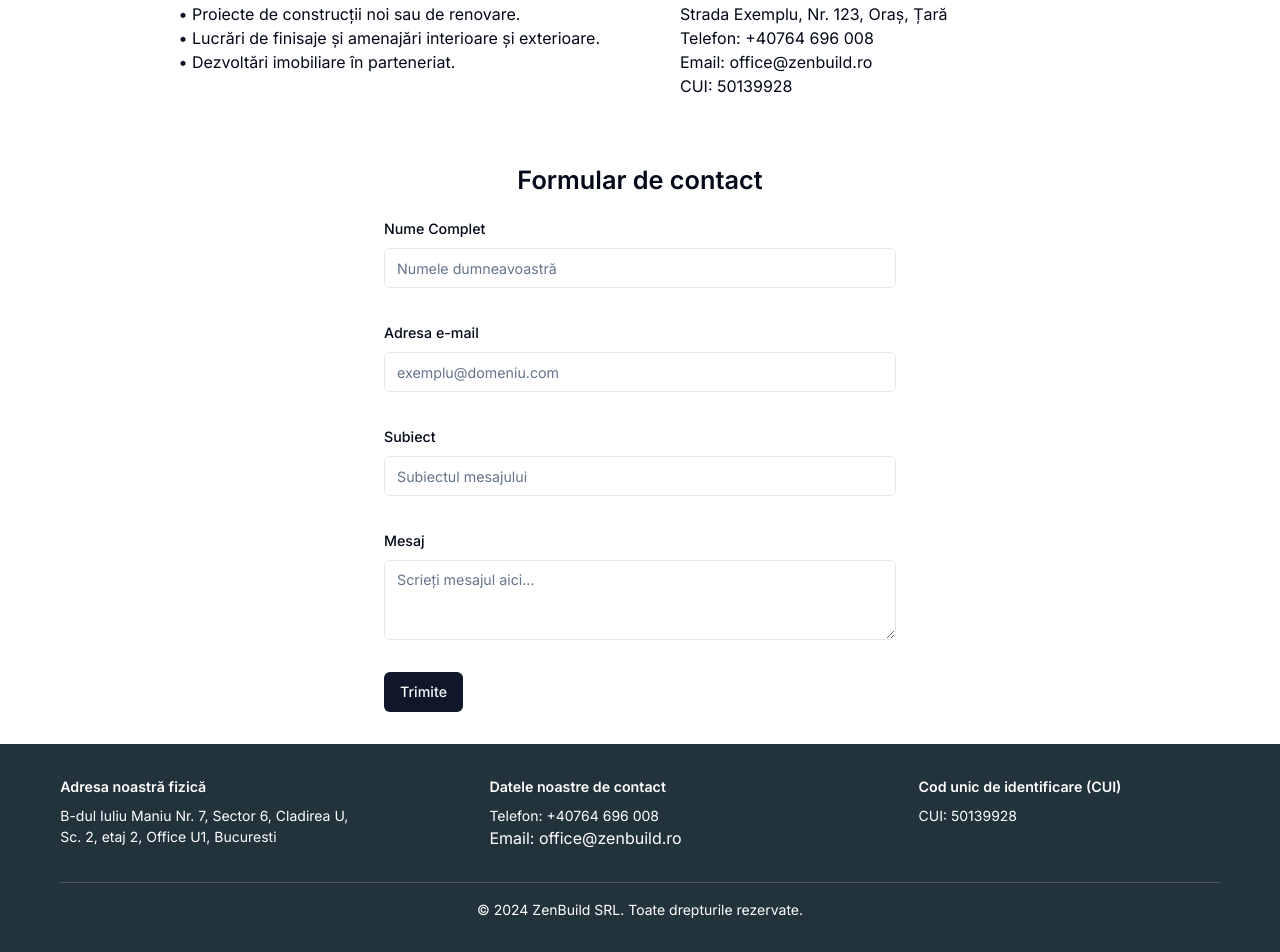
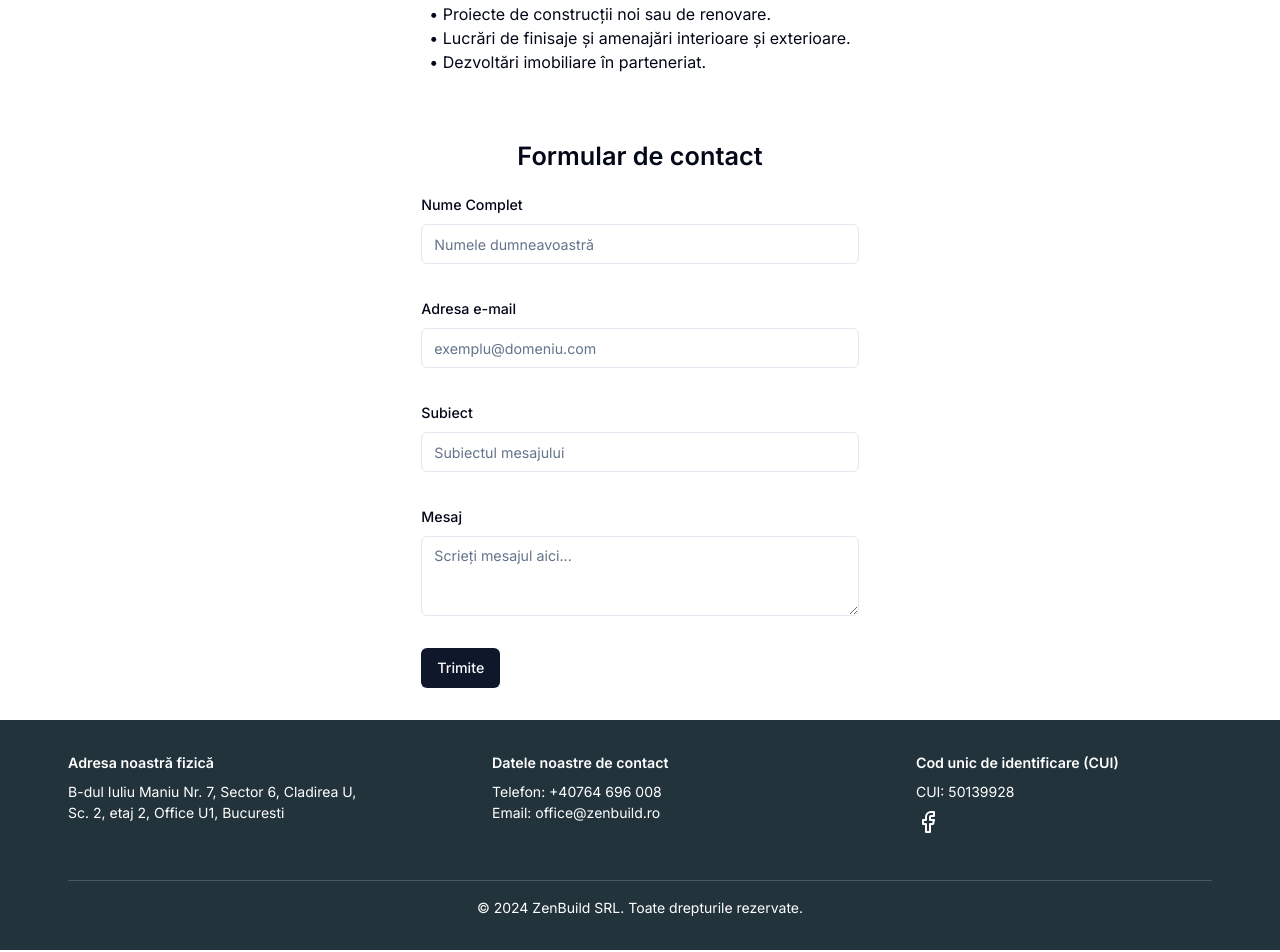
Before and after one commit to alexvieru1/zenbuild-v2, a Next.js app: page /pentru-constructori in a window 1280 px wide. Shown: the part 1207-2159 px from the top of the page. Built offline with nearby package versions, Linux system fonts and the light colour scheme.

Commit message:
footer & constructori fix

```diff
--- a/app/(routes)/pentru-constructori/components/ConstructoriMain.tsx
+++ b/app/(routes)/pentru-constructori/components/ConstructoriMain.tsx
@@ -102,7 +102,7 @@ const ConstructoriMain = () => {
         ))}
       </div>
       <div className="flex flex-col justify-center">
-        <div className="w-full grid grid-cols-1 md:grid-cols-2 gap-20 my-10 p-2">
+        <div className="w-full grid grid-cols-1 gap-20 my-10 p-2">
           <motion.div
             initial={{ x: "-100px", opacity: 0 }}
             animate={{ x: 0, opacity: 1 }}
@@ -119,7 +119,7 @@ const ConstructoriMain = () => {
             </ul>
           </motion.div>
 
-          <motion.div
+          {/* <motion.div
             initial={{ x: "100px", opacity: 0 }}
             animate={{ x: 0, opacity: 1 }}
             transition={{ delay: 2, duration: 1, ease: "easeInOut" }}
@@ -133,7 +133,7 @@ const ConstructoriMain = () => {
               <p>Email: office@zenbuild.ro</p>
             </Link>
             <p>CUI: 50139928</p>
-          </motion.div>
+          </motion.div> */}
         </div>
         <div className="flex flex-col justify-center items-center">
           <p className="font-semibold text-lg my-4">Formular de contact</p>
--- a/components/Footer.tsx
+++ b/components/Footer.tsx
@@ -1,3 +1,4 @@
+import { FacebookIcon } from "lucide-react";
 import Link from "next/link";
 import React from "react";
 
@@ -7,30 +8,32 @@ const Footer = () => {
       <div className=" mx-auto px-4 sm:px-6 lg:px-8">
         <div className="flex flex-col md:flex-row justify-evenly mb-8 lg:space-x-32">
           <div className="mb-6 md:mb-0 md:w-1/3">
-            <h2 className="text-sm font-semibold mb-2">
-              Adresa noastră fizică
-            </h2>
+            <h2 className="text-sm font-semibold mb-2">Adresa noastră fizică</h2>
             <p className="text-xs">
               B-dul Iuliu Maniu Nr. 7, Sector 6, Cladirea U, Sc. 2, etaj 2,
               Office U1, Bucuresti
             </p>
           </div>
           <div className="mb-6 md:mb-0 md:w-1/3">
-            <h2 className="text-sm font-semibold mb-2">
-              Datele noastre de contact
-            </h2>
+            <h2 className="text-sm font-semibold mb-2">Datele noastre de contact</h2>
             <Link href="tel:+40764696008">
               <p className="text-xs">Telefon: +40764 696 008</p>
             </Link>
             <Link href="mailto:office@zenbuild.ro">
-              <p>Email: office@zenbuild.ro</p>
+              <p className="text-xs">Email: office@zenbuild.ro</p>
             </Link>
           </div>
           <div className="md:w-1/3">
-            <h2 className="text-sm font-semibold mb-2">
-              Cod unic de identificare (CUI)
-            </h2>
+            <h2 className="text-sm font-semibold mb-2">Cod unic de identificare (CUI)</h2>
             <p className="text-xs">CUI: 50139928</p>
+            <a
+              href="https://www.facebook.com/profile.php?id=61563023937884"
+              target="_blank"
+              rel="noopener noreferrer"
+              className="inline-block my-2"
+            >
+              <FacebookIcon className="hover:text-blue-500 transition-colors duration-200" />
+            </a>
           </div>
         </div>
         <div className="border-t border-gray-600 pt-4 text-xs">
--- a/components/homepage/HomeAbout.tsx
+++ b/components/homepage/HomeAbout.tsx
@@ -1,18 +1,20 @@
 "use client";
 import Image from "next/image";
-import React from "react";
+import React, { useState } from "react";
 import { motion } from "framer-motion";
 import AnimatedCounter from "../AnimatedCounter";
 
 const HomeAbout = () => {
+  const [isCounterVisible, setIsCounterVisible] = useState(false);
+
   return (
     <div
       id="despre-noi"
-      className="flex 4xs:flex-col lg:flex-row justify-around"
+      className="flex 4xs:flex-col lg:flex-row justify-around overflow-hidden"
     >
       <div className="flex 4xs:flex-col lg:flex-row justify-around 4xs:w-full lg:w-[80%] mt-4">
-        <div className="flex justify-end items-center  min-h-[70vh] lg:w-[50vw] lg:mr-5">
-          <div className="flex-col justify-start  items-start text-end px-5 z-10">
+        <div className="flex justify-end items-center min-h-[70vh] lg:w-[50vw] lg:mr-5">
+          <div className="flex-col justify-start items-start text-end px-5 z-10">
             <motion.div
               className="border-white border-t-[20px] border-b-[20px] border-r-[15px]"
               initial={{ opacity: 0, x: -200 }}
@@ -37,8 +39,10 @@ const HomeAbout = () => {
                 opacity: 1,
                 transition: { duration: 1, delay: 1 },
               }}
+              onViewportEnter={() => setIsCounterVisible(true)}
               viewport={{ once: true }}
             >
+              {isCounterVisible && (
                 <AnimatedCounter
                   count={50}
                   classNameText="text-2xl text-[#bb835e] font-semibold"
@@ -46,6 +50,7 @@ const HomeAbout = () => {
                   delayAmount={3}
                   classNameSup="my-auto text-lg text-[#bb835e] font-semibold"
                 />
+              )}
               <h1 className="font-semibold"> ani de experienta</h1>
             </motion.div>
           </div>
@@ -66,7 +71,7 @@ const HomeAbout = () => {
             />
           </motion.div>
         </div>
-        <div className=" min-h-[70vh] lg:w-[50vw] lg:ml-5 flex flex-col p-10">
+        <div className="min-h-[70vh] lg:w-[50vw] lg:ml-5 flex flex-col p-10">
           <h6 className="text-md text-[#bb835e] ">DESPRE NOI</h6>
           <h2 className="text-xl text-center font-semibold mt-4">
             Transformăm viziuni în realitate
@@ -83,13 +88,6 @@ const HomeAbout = () => {
               proiect devine o operă de artă, realizată la cele mai înalte
               standarde.
             </p>
-            {/* <p>
-              Lorem ipsum dolor sit amet, consectetur adipiscing elit. Sed do
-              eiusmod tempor incididunt ut labore et dolore magna aliqua. Ut
-              enim ad minim veniam, quis nostrud exercitation ullamco laboris
-              nisi ut aliquip ex ea commodo consequat. Duis aute irure dolor in
-              reprehenderit in voluptate velit esse cillum dolore e
-            </p> */}
           </div>
           <div className="flex justify-between mt-6 items-center">
             <motion.div
@@ -99,8 +97,10 @@ const HomeAbout = () => {
                 opacity: 1,
                 transition: { duration: 1, delay: 1 },
               }}
+              onViewportEnter={() => setIsCounterVisible(true)}
               viewport={{ once: true }}
             >
+              {isCounterVisible && (
                 <AnimatedCounter
                   count={110000}
                   classNameText="4xs:text-4xl md:text-2xl text-[#bb835e] font-semibold"
@@ -108,6 +108,7 @@ const HomeAbout = () => {
                   delayAmount={3}
                   classNameSup="my-auto text-lg text-[#bb835e] font-semibold"
                 />
+              )}
               <h1 className="4xs:text-lg 4xs:text-center md:text-start md:text-base font-semibold">
                 clienti satisfacuti
               </h1>
```
Lines whose indentation alone changed are shown as unchanged.
